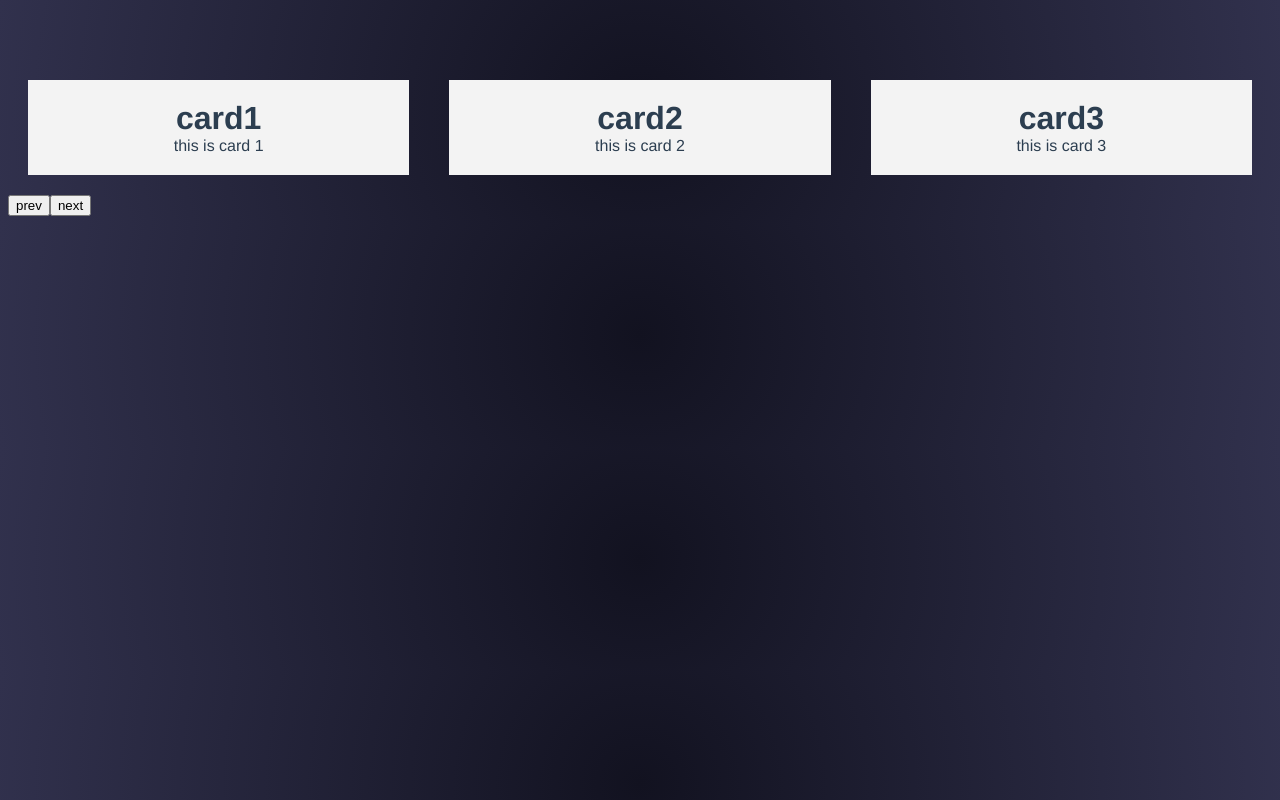
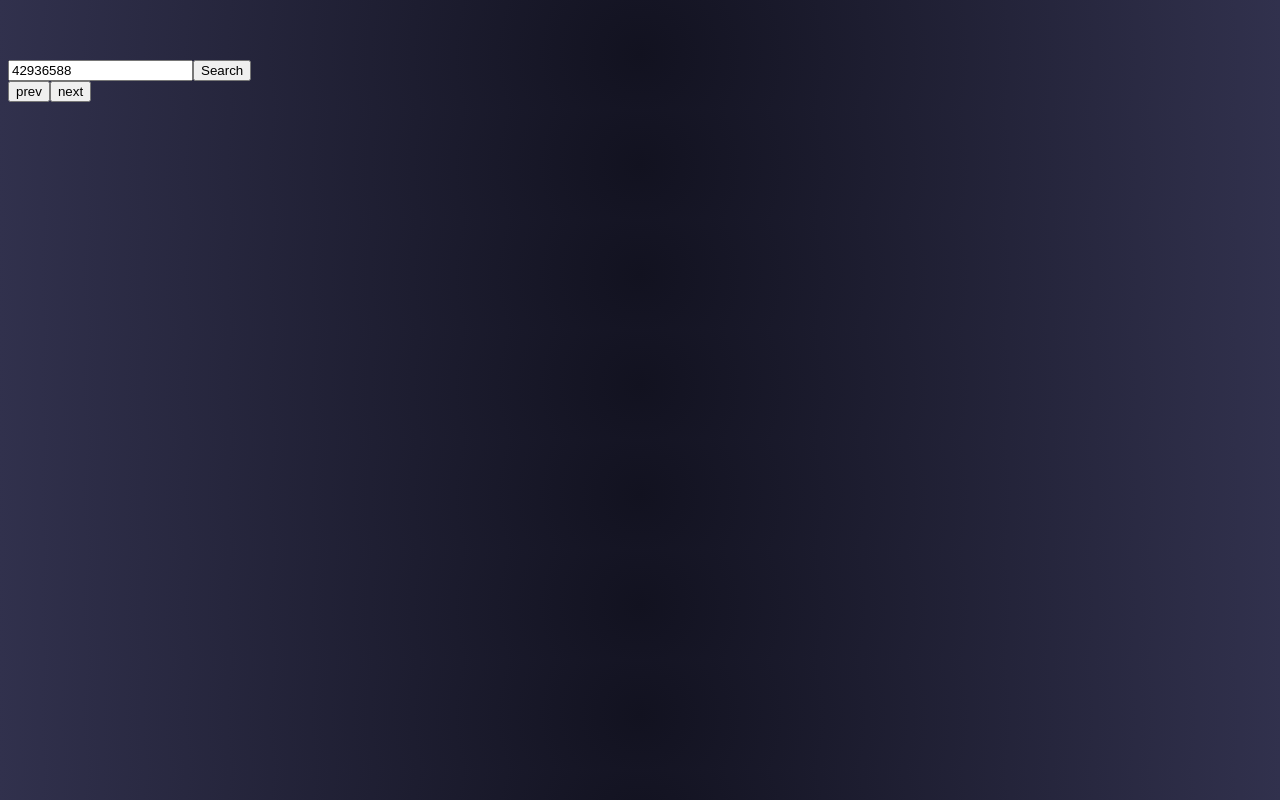
Before and after one commit to Kalyras/OpinionOrbit, a Vue app: page / in a window 1280 px wide. Built offline with nearby package versions, Linux system fonts and the light colour scheme.

Commit message:
Connect to Stack Overflow API

```diff
--- a/src/App.vue
+++ b/src/App.vue
@@ -1,9 +1,15 @@
 <template>
   <div id="app" v-on:keyup.left="prev()">
+    <div>
+      <input id="questionId" v-model="questionId" placeholder="Enter quesition ID">
+      <button v-on:click="getCards(questionId)">Search</button>
+    </div>
     <river
       :cards = "riverCards"
+      class="river"
     ></river>
     <orbit
+      v-if="cards.length > 0"
       :cards = "cards"
       :current = "current"
       :nest = "true"
@@ -20,59 +26,21 @@
 import Orbit from './components/Orbit.vue'
 import River from './components/River.vue'
 
-//import StackOHelper from './assets/stackoverflow-api-helper.js'
+import StackOHelper from './assets/stackoverflow-api-helper.js'
+import {getCards} from './assets/stack-overflow-facade.js'
 //import Velocity from './assets/velocity.js'
 
 export default {
   name: 'app',
   components: {
     Orbit,
-    River
+    River,
   },
   data (){
     return {
-      current: 1,
-      cards: [
-        {
-            "title": "card1",
-            "content": "this is card 1",
-            "children": [
-              {
-                  "title": "card1.1",
-                  "content": "this is card 1.1"
-              },{
-                  "title": "card1.2",
-                  "content": "this is card 1.2"
-              },{
-                  "title": "card1.3",
-                  "content": "this is card 1.3"
-              },{
-                  "title": "card1.4",
-                  "content": "this is card 1.4"
-              }
-            ]
-        },
-        {
-            "title": "card2",
-            "content": "this is card 2"
-        },
-        {
-            "title": "card3",
-            "content": "this is card 3"
-        },
-        {
-            "title": "card4",
-            "content": "this is card 4"
-        },
-        {
-            "title": "card5",
-            "content": "this is card 5"
-        },
-        {
-            "title": "card6",
-            "content": "this is card 6"
-        }
-      ],
+      questionId: "42936588",
+      current: 0,
+      cards: [],
       riverCards: []
     }
   },
@@ -92,6 +60,43 @@ export default {
       if (this.current < this.cards.length -1){
         this.current +=1
       }
+    },
+    getQuestion: function(id){
+      var questionPromise = StackOHelper.getQuestion(id);
+      const vm  = this;
+
+      questionPromise.then(function(val){
+        const json = JSON.parse(val)
+        const newCard =  {
+            "title": json.items[0].title,
+            "body": json.items[0].body,
+            "tags": json.items[0].tags
+        }
+        vm.riverCards = [newCard] ;
+
+        console.log(json);
+        vm.getAnswers(id);
+      })
+    },
+    getAnswers: function(questionId){
+      var questionPromise  = StackOHelper.getAnswers(questionId);
+      const vm = this;
+
+      questionPromise.then(function(val){
+        const json = JSON.parse(val)
+        vm.cards = json.items;
+        console.log(vm.cards);
+
+      })
+    },
+    getCards: function(postId){
+      var cardsPromise = getCards(postId);
+      const vm = this
+
+      cardsPromise.then(function(val){
+        console.log(val);
+        vm.cards = val
+      })
     }
   }
 }
@@ -102,7 +107,6 @@ export default {
   font-family: 'Avenir', Helvetica, Arial, sans-serif;
   -webkit-font-smoothing: antialiased;
   -moz-osx-font-smoothing: grayscale;
-  text-align: center;
   color: #2c3e50;
   margin-top: 60px;
 }
--- a/src/assets/css/style.css
+++ b/src/assets/css/style.css
@@ -3,6 +3,10 @@ body {
     background-position: center;
     background-size: cover;
     font-family: sans-serif;
+}
+
+h1 {
+    color: white;
 }
 
 .orbit {
@@ -11,15 +15,29 @@ body {
     width: 100%;
 }
 
+.tag {
+    background-color: #121220;
+    color: white;
+    border-radius: 5px;
+    padding: 5px;
+    margin: 10px;
+    display: inline-block;
+}
+
 .navigation {
     display: flex;
 }
 
 .card {
     background-color: #f3f3f3;
-    padding: 20px;
+    padding: 40px;
     margin: 20px;
     flex-grow: 1;
+}
+
+.river {
+    max-width: 80%;
+    margin: auto;
 }
 
 .card-title {
--- /dev/null
+++ b/src/assets/stack-overflow-facade.js
@@ -0,0 +1,60 @@
+import { getQuestion, getAnswers } from './stackoverflow-api-helper'
+
+/**
+ *
+ * @param {*} postId
+ */
+function getCards(postId) {
+    var postPromise = getQuestion(postId);
+    var answersPromise = getAnswers(postId);
+
+    var cards = []
+
+    var promise = new Promise(function(resolve) {
+        postPromise.then(function(post) {
+            answersPromise.then(function(answers) {
+                var postJson = JSON.parse(post)
+                cards.push(
+                    createCard(
+                        postJson.items[0].title,
+                        postJson.items[0].body,
+                        postJson.items[0].tags,
+
+                    ))
+
+                console.log(cards)
+                console.log(cards[0])
+
+                cards[0].children = []
+
+                var answersJson = JSON.parse(answers)
+                answersJson.items.forEach(answer => {
+                    cards[0].children.push(
+                        createCard(
+                            answer.answer_id,
+                            answer.body,
+                            answer.tags
+                        )
+                    )
+                })
+
+                console.log(cards)
+                resolve(cards)
+            })
+        })
+    })
+
+    return promise
+}
+
+function createCard(title, content, tags) {
+    var card = {
+        "title": title,
+        "body": content,
+        "tags": tags
+    }
+
+    return card
+}
+
+export { getCards }
--- a/src/assets/stackoverflow-api-helper.js
+++ b/src/assets/stackoverflow-api-helper.js
@@ -1,5 +1,4 @@
-public
-function getQuestion(id) {
+const getQuestion = (id) => {
     const http = new XMLHttpRequest();
     const url = "https://api.stackexchange.com/questions/" + id + "?site=stackoverflow&filter=withbody";
 
@@ -10,6 +9,8 @@ function getQuestion(id) {
         http.onreadystatechange = function() {
             if (this.readyState === XMLHttpRequest.DONE && this.status == 200) {
                 resolve(http.responseText);
+            } else if (this.status === 500) {
+                reject(http.responseText);
             }
         }
     })
@@ -18,3 +19,27 @@ function getQuestion(id) {
 
     return promise;
 }
+
+const getAnswers = (questionId) => {
+    const http = new XMLHttpRequest();
+    const url = "https://api.stackexchange.com/questions/" + questionId + "/answers?site=stackoverflow&filter=withbody";
+
+    http.open("GET", url);
+
+    var promise = new Promise(function(resolve, reject) {
+        http.onreadystatechange = function() {
+            if (this.readyState === XMLHttpRequest.DONE && this.status == 200) {
+                resolve(http.responseText);
+            } else if (this.status === 500) {
+                reject(http.responseText);
+            }
+        }
+    })
+
+    http.send();
+
+    return promise;
+};
+
+exports.getQuestion = getQuestion;
+exports.getAnswers = getAnswers;
--- a/src/components/Card.vue
+++ b/src/components/Card.vue
@@ -1,7 +1,10 @@
 <template>
 <div class="card" v-on:click="putToRiver()">
     <div class="card-title">{{title}}</div>
-    <div class="card-content">{{content}}</div>
+    <div class="tag-container">
+        <div class="tag"  v-for="tag in tags" v-bind:key="tag">{{tag}}</div>
+    </div>
+    <div v-html="content" class="card-content">{{content}}</div>
 </div>
 </template>
 
@@ -10,7 +13,8 @@
         name: 'card',
         props: {
             title: String,
-            content: String
+            content: String,
+            tags: Array
         },
         methods: {
             putToRiver: function (){
--- a/src/components/Orbit.vue
+++ b/src/components/Orbit.vue
@@ -3,8 +3,9 @@
     <div class="orbit">
       <card
         v-if="activecards.left"
-        :title="activecards.left.title"
-        :content="activecards.left.content"
+        :title="activecards.left.answer_id"
+        :content="activecards.left.body"
+        :tags="activecards.left.tags"
       ></card>
       <div class="invis-card card" v-else>
       </div>
@@ -12,14 +13,16 @@
        <card
        v-on:cardChosen="cardChosen($event)"
        v-if="activecards.center"
-        :title="activecards.center.title"
-        :content="activecards.center.content"
+        :title="activecards.center.answer_id"
+        :content="activecards.center.body"
+        :tags="activecards.center.tags"
       ></card>
 
        <card
        v-if="activecards.right"
-        :title="activecards.right.title"
-        :content="activecards.right.content"
+        :title="activecards.right.answer_id"
+        :content="activecards.right.body"
+        :tags="activecards.right.tags"
       ></card>
       <div class="invis-card card" v-else>
       </div>
@@ -65,7 +68,7 @@ export default {
       activecards: {
         "center": {
           "title": "No Cards",
-          "content": "There is currently no content available"
+          "body": "There is currently no content available"
         }
       }
     }
@@ -78,7 +81,7 @@ export default {
         return {
           "center": {
             "title": "No Cards available",
-            "content" : " --- "
+            "body" : " --- "
           }
         }
       }
@@ -100,6 +103,7 @@ export default {
       return resultArray
     },
     hasChildren: function (index){
+      console.log(this.orbitCards[index])
       if (this.orbitCards[index].children){
         return true;
       }
--- a/src/components/River.vue
+++ b/src/components/River.vue
@@ -4,7 +4,8 @@
       v-for="card in cards"
       v-bind:key="card.title"
       :title = "card.title"
-      :content = "card.content"
+      :content = "card.body"
+      :tags = "card.tags"
     >
     </card>
   </div>
```
